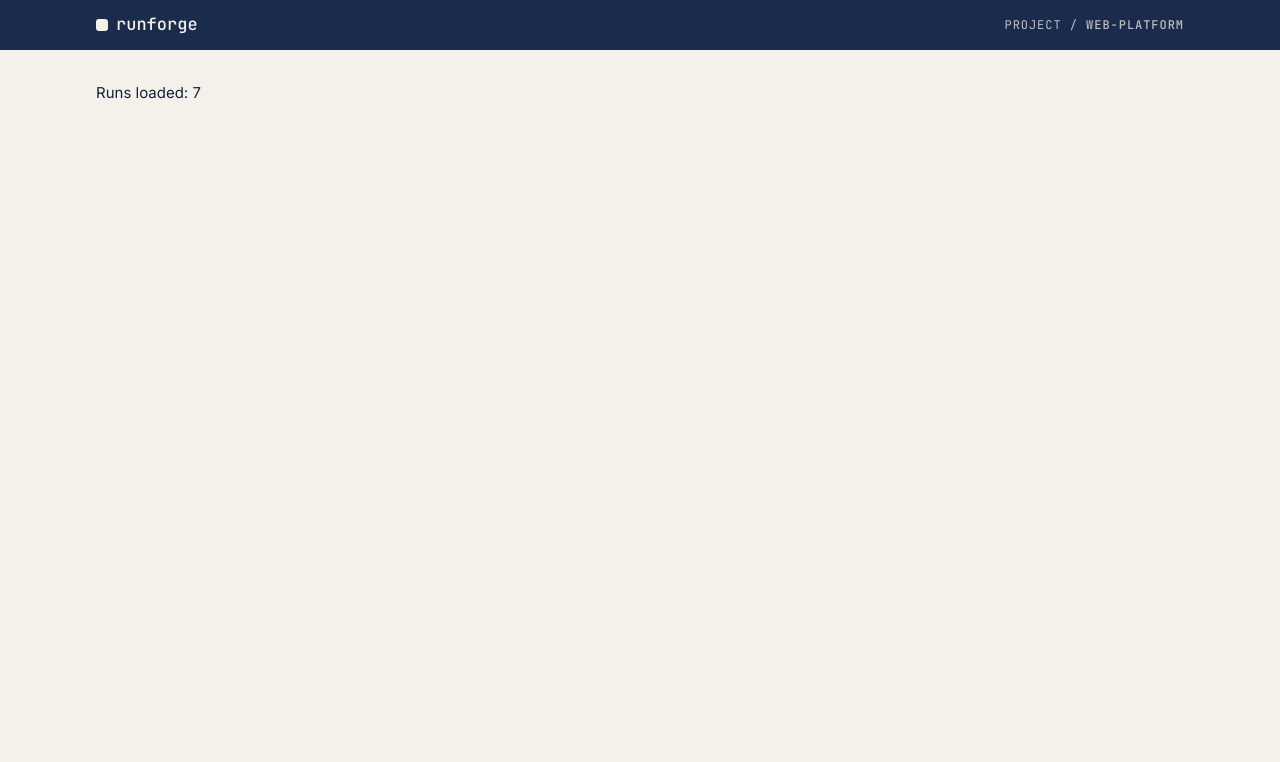
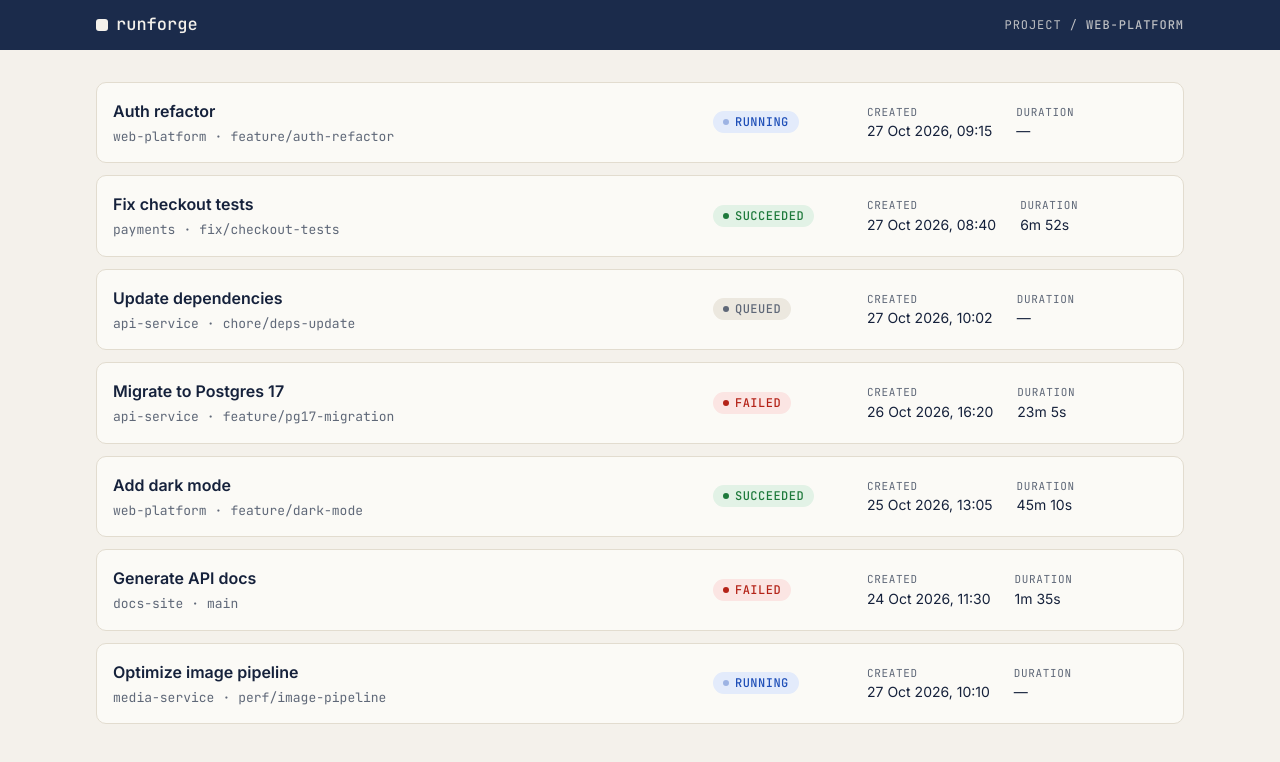
Before and after one commit to kiseyka/runforge-runs, a React (Vite) app: page / in a window 1280 px wide. Shown: the top 762 px of the page. Built offline with nearby package versions, Linux system fonts and the light colour scheme.

Commit message:
feat: add StatusBadge, RunCard and RunList

```diff
--- a/src/App.tsx
+++ b/src/App.tsx
@@ -1,4 +1,5 @@
 import { Layout } from "./components/Layout/Layout";
+import { RunList } from "./components/RunList/RunList";
 import { useRuns } from "./hooks/useRuns";
 
 function App() {
@@ -13,7 +14,7 @@ function App() {
           <button onClick={retry}>Retry</button>
         </div>
       )}
-      {state.status === "success" && <p>Runs loaded: {state.runs.length}</p>}
+      {state.status === "success" && <RunList runs={state.runs} />}
     </Layout>
   );
 }
--- /dev/null
+++ b/src/components/RunCard/RunCard.module.css
@@ -0,0 +1,59 @@
+.card {
+  display: grid;
+  gap: var(--space-3);
+  padding: var(--space-4);
+  background: var(--color-surface);
+  border: 1px solid var(--color-border);
+  border-radius: var(--radius-md);
+}
+
+.info {
+  min-width: 0;
+}
+
+.name {
+  font-size: 16px;
+  font-weight: 600;
+}
+
+.meta {
+  display: flex;
+  flex-wrap: wrap;
+  gap: var(--space-2);
+  margin-top: var(--space-1);
+  font-family: var(--font-mono);
+  font-size: 13px;
+  color: var(--color-text-muted);
+}
+
+.branch {
+  overflow-wrap: anywhere;
+}
+
+.details {
+  display: flex;
+  flex-wrap: wrap;
+  gap: var(--space-2) var(--space-5);
+  margin: 0;
+}
+
+.details dt {
+  font-family: var(--font-mono);
+  font-size: 11px;
+  text-transform: uppercase;
+  letter-spacing: 0.06em;
+  color: var(--color-text-muted);
+}
+
+.details dd {
+  margin: 0;
+  font-size: 14px;
+}
+
+@media (min-width: 768px) {
+  .card {
+    grid-template-columns: minmax(0, 1fr) 130px 300px;
+    align-items: center;
+    gap: var(--space-5);
+  }
+}
--- /dev/null
+++ b/src/components/RunCard/RunCard.tsx
@@ -0,0 +1,38 @@
+import type { Run } from "../../types/run";
+import { formatDate, formatDuration } from "../../utils/format";
+import { StatusBadge } from "../StatusBadge/StatusBadge";
+import styles from "./RunCard.module.css";
+
+type RunCardProps = {
+  run: Run;
+};
+
+export function RunCard({ run }: RunCardProps) {
+  return (
+    <article className={styles.card}>
+      <div className={styles.info}>
+        <h3 className={styles.name}>{run.name}</h3>
+        <p className={styles.meta}>
+          <span>{run.repository}</span>
+          <span aria-hidden="true">·</span>
+          <span className={styles.branch}>{run.branch}</span>
+        </p>
+      </div>
+
+      <StatusBadge status={run.status} />
+
+      <dl className={styles.details}>
+        <div>
+          <dt>Created</dt>
+          <dd>
+            <time dateTime={run.createdAt}>{formatDate(run.createdAt)}</time>
+          </dd>
+        </div>
+        <div>
+          <dt>Duration</dt>
+          <dd>{formatDuration(run.durationSeconds)}</dd>
+        </div>
+      </dl>
+    </article>
+  );
+}
--- /dev/null
+++ b/src/components/RunList/RunList.module.css
@@ -0,0 +1,7 @@
+.list {
+  display: grid;
+  gap: var(--space-3);
+  margin: 0;
+  padding: 0;
+  list-style: none;
+}
--- /dev/null
+++ b/src/components/RunList/RunList.tsx
@@ -0,0 +1,19 @@
+import type { Run } from "../../types/run";
+import { RunCard } from "../RunCard/RunCard";
+import styles from "./RunList.module.css";
+
+type RunListProps = {
+  runs: Run[];
+};
+
+export function RunList({ runs }: RunListProps) {
+  return (
+    <ul className={styles.list}>
+      {runs.map((run) => (
+        <li key={run.id}>
+          <RunCard run={run} />
+        </li>
+      ))}
+    </ul>
+  );
+}
--- /dev/null
+++ b/src/components/StatusBadge/StatusBadge.module.css
@@ -0,0 +1,57 @@
+.badge {
+  display: inline-flex;
+  align-items: center;
+  gap: 6px;
+  justify-self: start;
+  padding: 2px 10px;
+  border-radius: 999px;
+  font-family: var(--font-mono);
+  font-size: 12px;
+  font-weight: 500;
+  text-transform: uppercase;
+  letter-spacing: 0.04em;
+  white-space: nowrap;
+}
+
+.dot {
+  width: 6px;
+  height: 6px;
+  border-radius: 50%;
+  background: currentColor;
+}
+
+.queued {
+  background: var(--status-queued-bg);
+  color: var(--status-queued-text);
+}
+
+.running {
+  background: var(--status-running-bg);
+  color: var(--status-running-text);
+}
+
+.succeeded {
+  background: var(--status-succeeded-bg);
+  color: var(--status-succeeded-text);
+}
+
+.failed {
+  background: var(--status-failed-bg);
+  color: var(--status-failed-text);
+}
+
+.running .dot {
+  animation: pulse 1.4s ease-in-out infinite;
+}
+
+@keyframes pulse {
+  50% {
+    opacity: 0.3;
+  }
+}
+
+@media (prefers-reduced-motion: reduce) {
+  .running .dot {
+    animation: none;
+  }
+}
--- /dev/null
+++ b/src/components/StatusBadge/StatusBadge.tsx
@@ -0,0 +1,16 @@
+import { STATUS_LABELS } from "../../constants/runStatus";
+import type { RunStatus } from "../../types/run";
+import styles from "./StatusBadge.module.css";
+
+type StatusBadgeProps = {
+  status: RunStatus;
+};
+
+export function StatusBadge({ status }: StatusBadgeProps) {
+  return (
+    <span className={`${styles.badge} ${styles[status]}`}>
+      <span className={styles.dot} aria-hidden="true" />
+      {STATUS_LABELS[status]}
+    </span>
+  );
+}
--- /dev/null
+++ b/src/constants/runStatus.ts
@@ -0,0 +1,15 @@
+import type { RunStatus } from "../types/run";
+
+export const RUN_STATUSES: RunStatus[] = [
+  "queued",
+  "running",
+  "succeeded",
+  "failed",
+];
+
+export const STATUS_LABELS: Record<RunStatus, string> = {
+  queued: "Queued",
+  running: "Running",
+  succeeded: "Succeeded",
+  failed: "Failed",
+};
```
